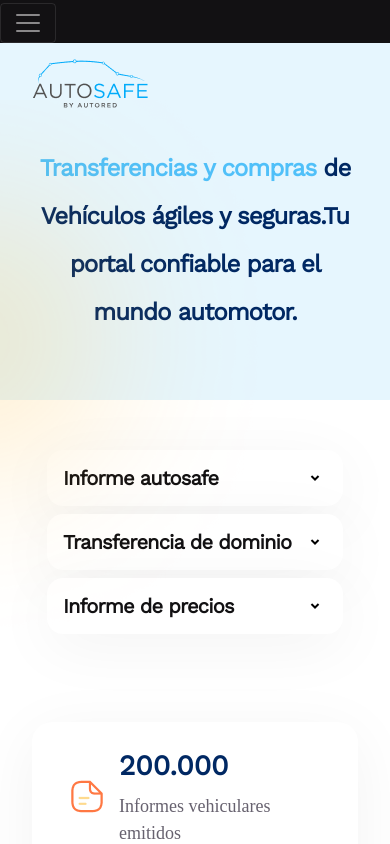
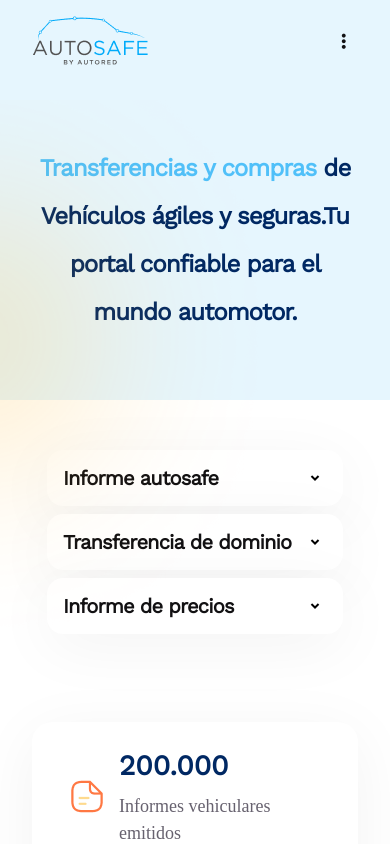
Before and after one commit to MamtazDev/paginaweb, a React (Vite) app: page / in a window 390 px wide. Shown: the top 844 px of the page. Built offline with nearby package versions, Linux system fonts and the light colour scheme.

Commit message:
blur image added

```diff
--- a/index.html
+++ b/index.html
@@ -7,7 +7,8 @@
   <meta name="viewport" content="width=device-width, initial-scale=1.0" />
   <link rel="stylesheet" href="https://cdn.jsdelivr.net/npm/bootstrap@4.0.0/dist/css/bootstrap.min.css"
     integrity="sha384-Gn5384xqQ1aoWXA+058RXPxPg6fy4IWvTNh0E263XmFcJlSAwiGgFAW/dAiS6JXm" crossorigin="anonymous">
-  <title>AUTO SAFE</title>
+    <link rel="stylesheet" href="https://cdnjs.cloudflare.com/ajax/libs/font-awesome/6.4.2/css/all.min.css" integrity="sha512-z3gLpd7yknf1YoNbCzqRKc4qyor8gaKU1qmn+CShxbuBusANI9QpRohGBreCFkKxLhei6S9CQXFEbbKuqLg0DA==" crossorigin="anonymous" referrerpolicy="no-referrer" />
+    <title>AUTO SAFE</title>
 </head>
 
 <body>
--- a/src/Shared/Header/Header.css
+++ b/src/Shared/Header/Header.css
@@ -2,8 +2,6 @@
   background: var(--neutros-dark, #121113);
   min-height: 40px !important;
   padding-top: 3px;
-  /* position: fixed; */
-  /* z-index: 99; */
 }
 
 .nav-link,
@@ -27,19 +25,14 @@
 }
 
 /* header 2 */
-
 nav {
-  /* position: fixed;
-    z-index: 99; */
   width: 100%;
 }
 .main_navbar {
   background-color: transparent;
 }
 .navbar_colorChange {
-  /* background: #f7f7f7; */
-  background: var(--neutros-white, #FFF);
-
+  background: var(--neutros-white, #fff);
 }
 
 nav .wrapper {
@@ -114,9 +107,6 @@
 }
 
 /* my class */
-.row_2 {
-  /* padding-left: 80px; */
-}
 .desktop-item {
   display: flex;
   justify-content: center;
@@ -202,10 +192,11 @@
   font-style: normal;
   font-weight: 400;
   line-height: 140%;
-  /* 19.6px */
   letter-spacing: -0.56px;
 }
-
+.btn{
+  /* line-height: 0 !important; */
+}
 /* my class */
 .row .mega-links li a {
   padding: 0px;
@@ -233,18 +224,32 @@
 }
 
 @media screen and (max-width: 970px) {
+  .wrapper .btn.close-btn {
+    position: flex;
+    justify-content: space-around;
+  }
+  .close-btn img {
+    position: absolute;
+    right: 450% !important;
+  }
+  .close-btn i {
+    margin-top: 20px;
+  }
+  .nav_bg_dark {
+    display: none;
+  }
+
   .wrapper .btn {
     display: block;
   }
-
   .wrapper .nav-links {
     position: fixed;
     height: 100vh;
     width: 100%;
     max-width: 350px;
-    top: 0;
+    top: -18px;
     left: -100%;
-    background: #242526;
+    background: #fff;
     display: block;
     padding: 50px 10px;
     line-height: 50px;
@@ -319,11 +324,6 @@
     border-radius: 5px;
     transition: all 0.3s ease;
   }
-
-  .nav-links .mobile-item:hover {
-    background: #3a3b3c;
-  }
-
   .drop-menu li {
     margin: 0;
   }
@@ -373,6 +373,14 @@
   .content .row header {
     font-size: 19px;
   }
+  .mobile_design_navbar {
+    display: flex;
+    justify-content: space-between !important;
+  }
+  .hr_nav {
+    margin-top: 40px;
+    margin-bottom: 24px;
+  }
 }
 
 nav input {
--- a/src/Shared/Header/Header1.tsx
+++ b/src/Shared/Header/Header1.tsx
@@ -3,17 +3,7 @@
   return (
     <div className="nav_bg_dark">
       <div className="navbar navbar-expand-lg navbar-dark container_width sticky-top">
-        <button
-          className="navbar-toggler"
-          type="button"
-          data-toggle="collapse"
-          data-target="#navbarSupportedContent"
-          aria-controls="navbarSupportedContent"
-          aria-expanded="false"
-          aria-label="Toggle navigation"
-        >
-          <span className="navbar-toggler-icon"></span>
-        </button>
+
 
         <div className="collapse navbar-collapse" id="navbarSupportedContent">
           <ul className="navbar-nav ml-auto d-flex justify-content-center align-items-center">
--- a/src/Shared/Header/Header2.tsx
+++ b/src/Shared/Header/Header2.tsx
@@ -1,21 +1,20 @@
 import logo from "../../assets/Logo.png";
 import bottomArrow from "../../assets/bottomarrow.png";
-import { useState } from 'react';
+import { useState } from "react";
 
 const Header2 = () => {
   const [colorChange, setColorchange] = useState(false);
   const changeNavbarColor = () => {
-      if (window.scrollY >= 80) {
-          setColorchange(true);
-      }
-      else {
-          setColorchange(false);
-      }
+    if (window.scrollY >= 80) {
+      setColorchange(true);
+    } else {
+      setColorchange(false);
+    }
   };
-  window.addEventListener('scroll', changeNavbarColor);
+  window.addEventListener("scroll", changeNavbarColor);
   return (
     <div className="">
-      <nav className={colorChange ? 'navbar_colorChange' : 'main_navbar'}>
+      <nav className={colorChange ? "navbar_colorChange" : "main_navbar"}>
         <div className="wrapper">
           <div className="logo">
             <a href="#">
@@ -25,10 +24,14 @@
           <input type="radio" name="slider" id="menu-btn" />
           <input type="radio" name="slider" id="close-btn" />
           <ul className="nav-links">
-            <label htmlFor="close-btn" className="btn close-btn">
+            <label
+              htmlFor="close-btn"
+              className="btn close-btn mobile_design_navbar"
+            >
+              <img src={logo} alt="" />
               <i className="fas fa-times"></i>
             </label>
-
+            <hr className="hr_nav" />
             <li>
               <a href="#" className="desktop-item">
                 Informes autosafe
@@ -51,14 +54,14 @@
                       ornare nisl est pulvinar pulvinar morbi.
                     </small>
                   </div>
-                  <div className="row row_1 " style={{paddingLeft:"80px"}}>
+                  <div className="row row_1 " style={{ paddingLeft: "80px" }}>
                     <header>Informe Historial</header>
                     <small className="megamenu_desc">
                       Entérate de todo el historial de un vehículo usado al
                       instante
                     </small>
                   </div>
-                  <div className="row row_1 " style={{paddingLeft:"80px"}}>
+                  <div className="row row_1 " style={{ paddingLeft: "80px" }}>
                     <header>Informe de precio</header>
                     <small className="megamenu_desc">
                       Conoce el real valor de mercado de tu auto
@@ -90,14 +93,14 @@
                       ornare nisl est pulvinar pulvinar morbi.
                     </small>
                   </div>
-                  <div className="row row_1 " style={{paddingLeft:"80px"}}>
+                  <div className="row row_1 " style={{ paddingLeft: "80px" }}>
                     <header>Informe Historial</header>
                     <small className="megamenu_desc">
                       Entérate de todo el historial de un vehículo usado al
                       instante
                     </small>
                   </div>
-                  <div className="row row_1 " style={{paddingLeft:"80px"}}>
+                  <div className="row row_1 " style={{ paddingLeft: "80px" }}>
                     <header>Informe de precio</header>
                     <small className="megamenu_desc">
                       Conoce el real valor de mercado de tu auto
@@ -128,14 +131,14 @@
                       ornare nisl est pulvinar pulvinar morbi.
                     </small>
                   </div>
-                  <div className="row row_1 " style={{paddingLeft:"80px"}}>
+                  <div className="row row_1 " style={{ paddingLeft: "80px" }}>
                     <header>Informe Historial</header>
                     <small className="megamenu_desc">
                       Entérate de todo el historial de un vehículo usado al
                       instante
                     </small>
                   </div>
-                  <div className="row row_1 " style={{paddingLeft:"80px"}}>
+                  <div className="row row_1 " style={{ paddingLeft: "80px" }}>
                     <header>Informe de precio</header>
                     <small className="megamenu_desc">
                       Conoce el real valor de mercado de tu auto
@@ -166,14 +169,14 @@
                       ornare nisl est pulvinar pulvinar morbi.
                     </small>
                   </div>
-                  <div className="row row_1 " style={{paddingLeft:"80px"}}>
+                  <div className="row row_1 " style={{ paddingLeft: "80px" }}>
                     <header>Informe Historial</header>
                     <small className="megamenu_desc">
                       Entérate de todo el historial de un vehículo usado al
                       instante
                     </small>
                   </div>
-                  <div className="row row_1 " style={{paddingLeft:"80px"}}>
+                  <div className="row row_1 " style={{ paddingLeft: "80px" }}>
                     <header>Informe de precio</header>
                     <small className="megamenu_desc">
                       Conoce el real valor de mercado de tu auto
@@ -183,8 +186,8 @@
               </div>
             </li>
           </ul>
-          <label htmlFor="menu-btn" className="btn menu-btn">
-            <i className="fas fa-bars"></i>
+          <label htmlFor="menu-btn" className="btn menu-btn ">
+          <i className="fa-solid fa-ellipsis-vertical" style={{marginTop:"15px"}}></i>
           </label>
         </div>
       </nav>
```
